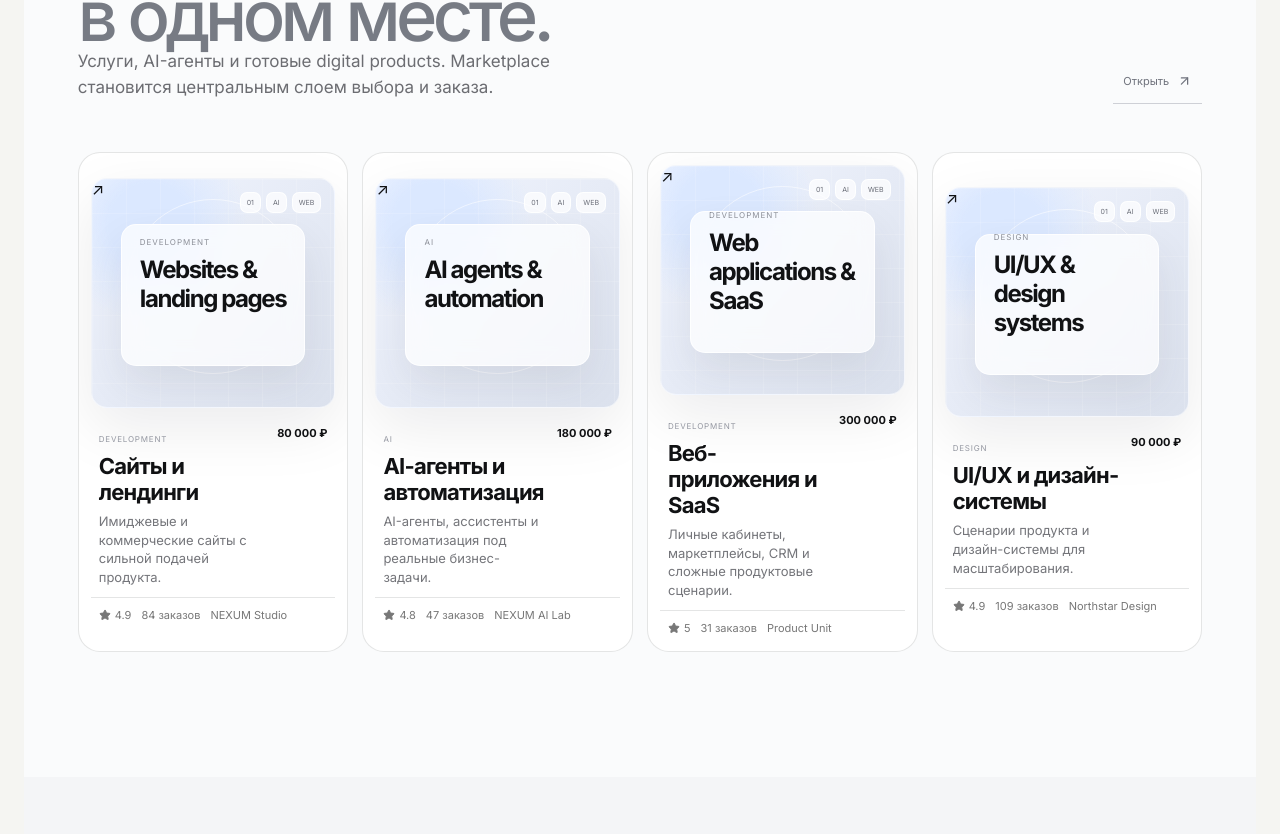
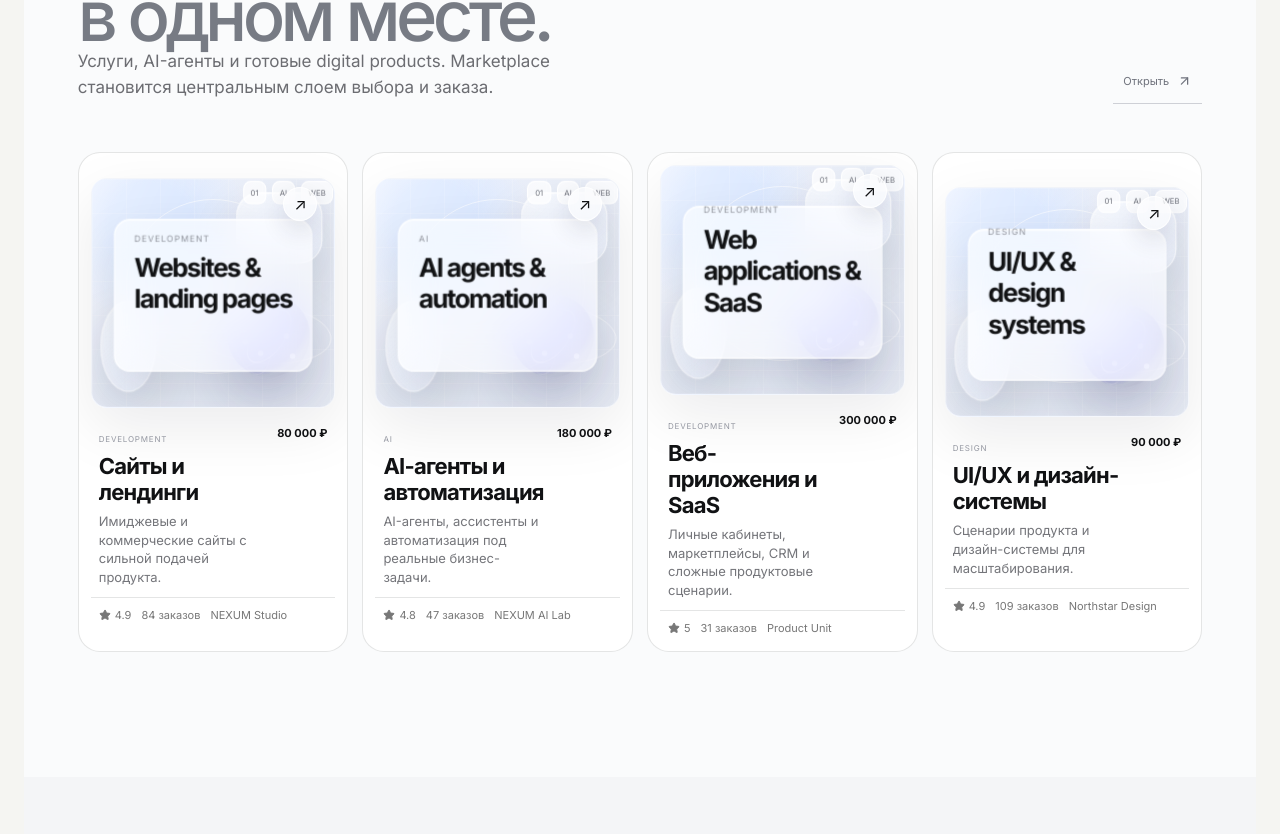
Before and after one commit to borzenkoofficial-lab/Nexum_Digital_Agency, a React (Vite) app: page / in a window 1280 px wide. Shown: the part 4986-5820 px from the top of the page. Built offline with nearby package versions, Linux system fonts and the light colour scheme.

Commit message:
style: add liquid glass 3D mockup animations

```diff
--- a/src/styles/platform.css
+++ b/src/styles/platform.css
@@ -241,3 +241,34 @@ body{background:var(--nx-canvas);color:var(--nx-ink)}
  .nx2-service-extra{grid-template-columns:1fr;padding:48px 20px}
  .nx2-panel{padding:22px;border-radius:16px}
 }
+
+/* NEXUM visual language: liquid glass + lightweight CSS 3D motion */
+.nxp-visual{isolation:isolate;perspective:900px;transform-style:preserve-3d;overflow:hidden}
+.nxp-visual:before{content:'';position:absolute;inset:0;z-index:1;background:linear-gradient(115deg,rgba(255,255,255,.38),transparent 34%,rgba(255,255,255,.08) 68%,rgba(255,255,255,.28));mix-blend-mode:screen;pointer-events:none}
+.nxp-liquid-glass{position:absolute;z-index:2;border:1px solid rgba(255,255,255,.65);background:linear-gradient(135deg,rgba(255,255,255,.55),rgba(255,255,255,.12));backdrop-filter:blur(16px) saturate(145%);-webkit-backdrop-filter:blur(16px) saturate(145%);box-shadow:0 20px 50px rgba(20,25,50,.12),inset 0 1px rgba(255,255,255,.7);border-radius:22px;transform:translateZ(45px);pointer-events:none}
+.nxp-glass-a{width:34%;height:30%;right:7%;top:8%;animation:nxpGlassFloat 7s ease-in-out infinite}
+.nxp-glass-b{width:22%;height:38%;left:6%;bottom:9%;border-radius:50%;animation:nxpGlassFloat 9s ease-in-out -2s infinite}
+.nxp-visual-3d-orb{position:absolute;z-index:3;width:31%;aspect-ratio:1;right:13%;bottom:15%;border-radius:50%;background:radial-gradient(circle at 30% 25%,rgba(255,255,255,.95),rgba(175,184,255,.7) 34%,rgba(92,88,230,.22) 65%,transparent 72%);box-shadow:inset -18px -15px 30px rgba(50,50,120,.16),0 22px 45px rgba(50,50,120,.18);transform:translateZ(80px);animation:nxpOrbFloat 6s ease-in-out infinite;overflow:hidden}
+.nxp-visual-3d-orb:after{content:'';position:absolute;inset:13%;border:1px solid rgba(255,255,255,.7);border-radius:50%;transform:rotate(35deg) scaleX(.5)}
+.nxp-visual-3d-orb i{position:absolute;width:5px;height:5px;border-radius:50%;background:#fff;box-shadow:0 0 12px rgba(255,255,255,.8)}
+.nxp-visual-3d-orb i:nth-child(1){left:25%;top:31%}.nxp-visual-3d-orb i:nth-child(2){left:55%;top:20%}.nxp-visual-3d-orb i:nth-child(3){left:68%;top:47%}.nxp-visual-3d-orb i:nth-child(4){left:37%;top:68%}.nxp-visual-3d-orb i:nth-child(5){left:18%;top:54%}.nxp-visual-3d-orb i:nth-child(6){left:76%;top:70%}
+.nxp-visual-ring{position:absolute;z-index:2;border:1px solid rgba(255,255,255,.6);border-radius:50%;pointer-events:none;transform-style:preserve-3d}
+.nxp-ring-a{width:55%;height:25%;right:4%;bottom:21%;transform:rotate(-22deg) translateZ(55px);animation:nxpRingSpin 12s linear infinite}
+.nxp-ring-b{width:39%;height:17%;right:16%;bottom:27%;transform:rotate(54deg) translateZ(30px);animation:nxpRingSpin 16s linear reverse infinite}
+.nxp-visual-panel{z-index:4;transform:translateZ(65px);transition:transform .5s cubic-bezier(.2,.8,.2,1),box-shadow .5s ease;box-shadow:0 18px 45px rgba(20,25,50,.12),inset 0 1px rgba(255,255,255,.72)!important;background:rgba(255,255,255,.62)!important;backdrop-filter:blur(18px) saturate(150%);-webkit-backdrop-filter:blur(18px) saturate(150%)}
+.nxp-visual-code{z-index:5;transform:translateZ(90px)}
+.nxp-visual-cursor{position:absolute;z-index:6;right:7%;top:7%;width:34px;height:34px;display:grid;place-items:center;border:1px solid rgba(255,255,255,.75);background:rgba(255,255,255,.55);backdrop-filter:blur(12px);border-radius:50%;box-shadow:0 10px 25px rgba(30,35,55,.12);animation:nxpCursorFloat 5s ease-in-out infinite;pointer-events:none}
+.nxp-visual:hover .nxp-visual-panel{transform:translate3d(-8px,-7px,82px)}
+.nxp-visual:hover .nxp-visual-3d-orb{transform:translate3d(-7px,-9px,110px) scale(1.05)}
+.nxp-visual:hover .nxp-ring-a{transform:rotate(-12deg) translateZ(70px) scale(1.05)}
+@keyframes nxpGlassFloat{0%,100%{transform:translate3d(0,0,45px) rotate(0)}50%{transform:translate3d(8px,-12px,60px) rotate(3deg)}}
+@keyframes nxpOrbFloat{0%,100%{transform:translate3d(0,0,80px)}50%{transform:translate3d(-10px,-14px,100px) rotate(6deg)}}
+@keyframes nxpRingSpin{from{rotate:0deg}to{rotate:360deg}}
+@keyframes nxpCursorFloat{0%,100%{transform:translateY(0)}50%{transform:translateY(-9px)}}
+@media(max-width:800px){
+ .nxp-visual-3d-orb{width:27%;right:11%;bottom:17%}.nxp-liquid-glass{border-radius:16px}.nxp-glass-a{width:31%}.nxp-visual-cursor{width:29px;height:29px;font-size:12px}
+}
+@media(prefers-reduced-motion:reduce){
+ .nxp-liquid-glass,.nxp-visual-3d-orb,.nxp-visual-ring,.nxp-visual-cursor{animation:none!important}
+ .nxp-visual:hover .nxp-visual-panel,.nxp-visual:hover .nxp-visual-3d-orb{transform:translateZ(55px)}
+}
```
